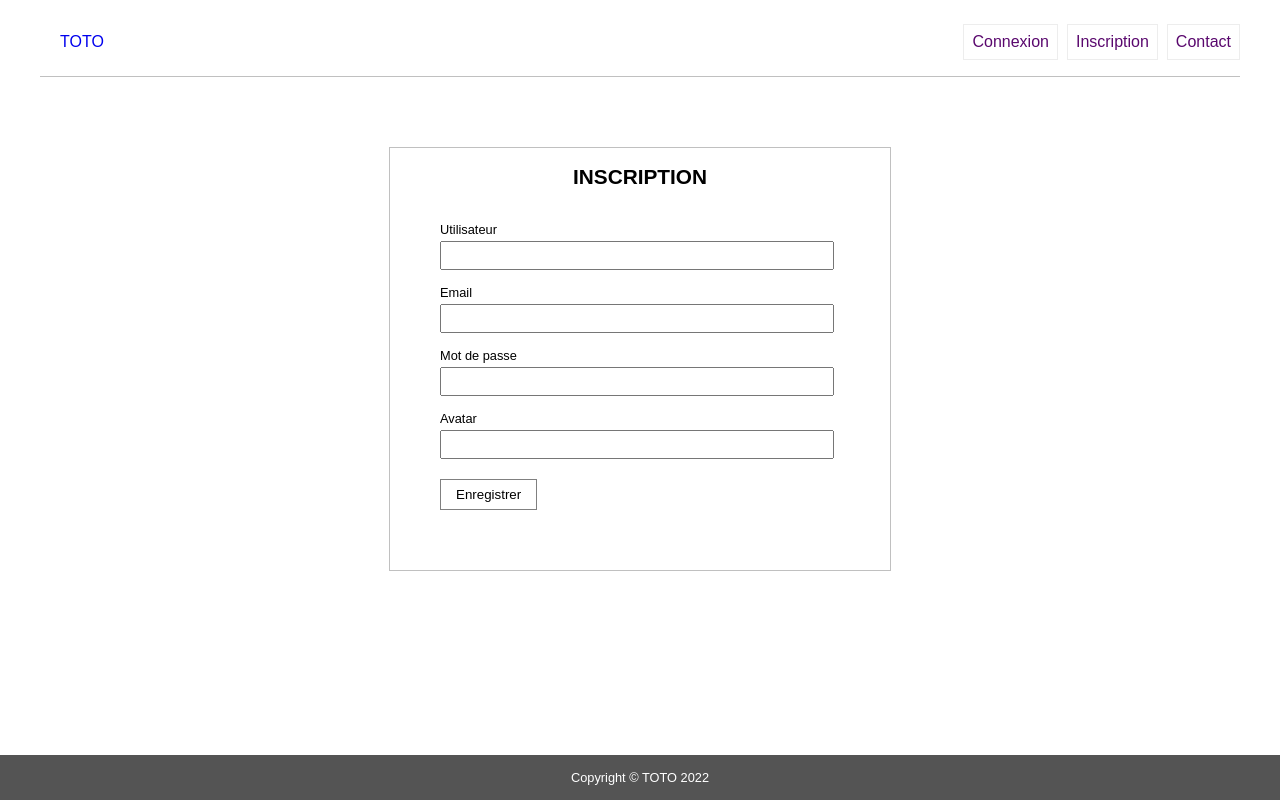
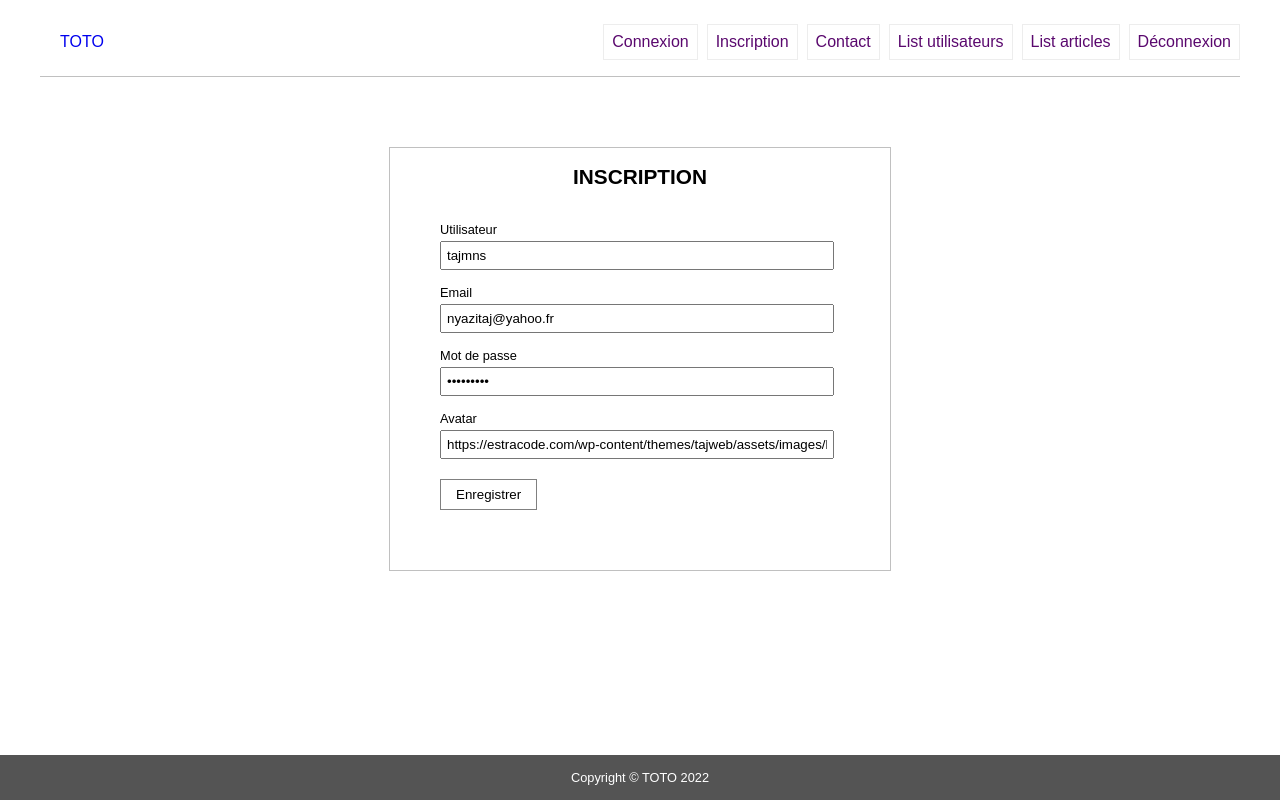
Before and after one commit to nyazitaj/TOTO-social-network-with-Angular, an Angular app: page /signup in a window 1280 px wide. Built offline with nearby package versions, Linux system fonts and the light colour scheme.

Commit message:
Login and logout page is now better than before, and some more

```diff
--- a/src/app/app.module.ts
+++ b/src/app/app.module.ts
@@ -13,6 +13,7 @@ import { LoginComponent } from './login/login.component';
 import { SignupComponent } from './signup/signup.component';
 import { UserService } from './user.service';
 import { HttpClientModule } from '@angular/common/http';
+import { ArticlesComponent } from './articles/articles.component';
 
 @NgModule({
   declarations: [
@@ -23,7 +24,8 @@ import { HttpClientModule } from '@angular/common/http';
     HeaderComponent,
     FooterComponent,
     LoginComponent,
-    SignupComponent
+    SignupComponent,
+    ArticlesComponent
   ],
   imports: [
     BrowserModule,
--- a/src/app/articles/articles.component.html
+++ b/src/app/articles/articles.component.html
@@ -1,8 +1,8 @@
 <section>
 
     <div class="container">
-        <ul>
-            <li>Test</li>
+        <ul class=""taj>
+            <li *ngIf="data as value">{{ value.email }}</li>
         </ul>
 
         <div class="form-container">
--- a/src/app/articles/articles.component.ts
+++ b/src/app/articles/articles.component.ts
@@ -1,6 +1,7 @@
 import { Component, OnInit } from '@angular/core';
 import { FormBuilder } from '@angular/forms';
-import { userIndex } from '../interface';
+import { Router } from '@angular/router';
+import { UserLogin } from '../interface';
 import { UserService } from '../user.service';
 
 @Component({
@@ -9,29 +10,46 @@ import { UserService } from '../user.service';
   styleUrls: ['../app.component.css'],
 })
 export class ArticlesComponent implements OnInit {
-  title = 'coursAngular';
 
-  constructor(private formBuilder: FormBuilder, private userService: UserService) { }
+  constructor(private formBuilder: FormBuilder, private userService: UserService, private router: Router) { }
+
+  data: any = []
+
 
   ngOnInit(): void {
-    this.userService.listUsers('token').subscribe({
+    if (this.userService.myToken == '') {
+      this.router.navigate(['']);
+    }
+
+    console.log(
+      this.userService.data
+    )
+    console.log(
+      this.userService.id
+    )
+    console.log(
+      this.userService.email
+    )
+    console.log(
+      this.userService.myToken
+    )
+
+    this.data = this.userService.data
+
+    /* this.userService.listUsers('token').subscribe({
       next: result => {
         console.log(result)
       }
-    });
+    }); */
   }
 
   pseudo: string = "";
   email: string = "";
   password: string = "";
   avatar: string = "";
+  result: any = []
 
   ajouter() {
-
-    console.log(this.pseudo);
-    console.log(this.email);
-    console.log(this.password);
-    console.log(this.pseudo);
 
     this.pseudo = ""
     this.email = ""
@@ -41,29 +59,20 @@ export class ArticlesComponent implements OnInit {
   }
 
 
+  addArticle() {
+    this.result = this.userService.signupUser({
 
-  result: any = []
-
-  addArticle() {
-    // console.log(this.logForm.value)
-    // this.userService.connection(this.email, this.pass)
-
-    this.result = this.userService.signupUser({
       pseudo: this.pseudo,
       email: this.email,
       password: this.password,
       avatar: this.avatar
+
     }).subscribe({
+
       next: result => {
         console.log(result)
       }
+
     })
-    /* console.log(
-      this.result
-    ) */
-
-    /* console.log(
-      this.userService.getConfig()
-    ) */
   }
 }
--- a/src/app/header/header.component.html
+++ b/src/app/header/header.component.html
@@ -8,6 +8,9 @@
                 <li><a href="/" title="Connexion">Connexion</a></li>
                 <li><a href="/signup" title="Inscription">Inscription</a></li>
                 <li><a href="/contact" title="Contact">Contact</a></li>
+                <li><a href="/users" title="Inscription">List utilisateurs</a></li>
+                <li><a href="/articles" title="Inscription">List articles</a></li>
+                <li><a href="#" title="Inscription">Déconnexion</a></li>
             </ul>
         </div>
     </div>
--- a/src/app/login/login.component.html
+++ b/src/app/login/login.component.html
@@ -4,14 +4,6 @@
         <div class="form-container">
             <div class="page-title">
                 <h2>Connexion</h2>
-            </div>
-
-            <div>
-                <span *ngFor="let result of results">
-                    Identifiant : {{ result.id }}<br>
-                    Email : {{ result.email }}<br>
-                    Token : {{ result.token }}
-                </span>
             </div>
 
             <form>
@@ -22,7 +14,7 @@
 
                 <div class="row-field">
                     <label for="password">Mot de passe</label>
-                    <input type="password" name="password" id="password" value="Password!" [(ngModel)]="password" />
+                    <input type="password" name="password" id="password" [(ngModel)]="password" />
                 </div>
 
                 <div class="row-field">
--- a/src/app/login/login.component.ts
+++ b/src/app/login/login.component.ts
@@ -1,7 +1,7 @@
 import { Component, OnInit } from '@angular/core';
 import { FormBuilder } from '@angular/forms';
 import { Router } from '@angular/router';
-import { userIndex } from '../interface';
+import { ResponseServer } from '../interface';
 import { UserService } from '../user.service';
 
 @Component({
@@ -16,88 +16,27 @@ export class LoginComponent implements OnInit {
   ngOnInit(): void {
   }
 
-  items: string[] = []
+  email: string = "nyazitaj@yahoo.fr";
+  password: string = "Password!"
+  urlBase = "localhost:4200"
 
-  email: string = "";
-  pass: string = "";
+  // Loggin a user and redirecting it to the articles list
+  ngConnect() {
+    this.userService.connectUser({
 
-  loginUser() {
+      email: this.email,
+      password: this.password
 
-    console.log(this.email);
-    console.log(this.pass);
+    }).subscribe({
 
-    this.email = ""
-    this.pass = ""
+      next: results  => {
+        results
 
+        if (results.email != '' && results.token != '') {
+          this.router.navigate(['/articles']);
+        }
+      }
+    })
   }
 
-  password: string = ""
-
-
-  /* logForm = this.formBuilder.group({
-    login: '',
-    pass: ''
-  });
-
-  ngConnect() {
-    // console.log(this.logForm.value)
-    this.userService.connection(this.logForm.value.login, this.logForm.value.pass)
-  } */
-
-  results: any = []
-  urlBase = "localhost:4200"
-
-  ngConnect() {
-    // console.log(this.logForm.value)
-    // this.userService.connection(this.email, this.pass)
-
-    this.userService.connectUser({
-      email: 'nyazitaj@yahoo.fr',
-      password: 'Password!'
-    }).subscribe({
-      next: results => {
-        this.results = []
-        this.results.push(results)
-
-        /* console.log(
-          this.results
-        ) */
-
-        /* if (this.results[0].email != '' && this.results[0].token != '') {
-          console.log('Everything is OK !')
-          console.log(
-            this.results[0].token
-          )
-
-          this.router.navigate(['/articles']).then(result=>{
-            console.log(result);
-          });
-          // this.router.navigate.
-        }
-        else {
-          console.log('Somethinkg went wrong')
-          console.log(
-            this.results[0].token
-          )
-        } */
-      }
-    })
-
-
-
-    /* console.log(
-      this.userService.getConfig()
-    ) */
-  }
-
-
-  /* albums: any = [];
-  constructor(private _albumService: AlbumService) { }
-  ngOnInit() {
-    this._albumService.getAllAlbums().subscribe({
-      next: albums => {
-        this.albums = albums
-      }
-    })
-  } */
 }
--- a/src/app/signup/signup.component.ts
+++ b/src/app/signup/signup.component.ts
@@ -1,6 +1,6 @@
 import { Component, OnInit } from '@angular/core';
 import { FormBuilder } from '@angular/forms';
-import { userIndex } from '../interface';
+import { Router } from '@angular/router';
 import { UserService } from '../user.service';
 
 @Component({
@@ -9,56 +9,38 @@ import { UserService } from '../user.service';
   styleUrls: ['../app.component.css'],
 })
 export class SignupComponent implements OnInit {
-  title = 'coursAngular';
 
-  constructor(private formBuilder: FormBuilder, private userService: UserService) { }
+  constructor(private formBuilder: FormBuilder, private userService: UserService, private router: Router) { }
 
   ngOnInit(): void {
   }
 
-  pseudo: string = "";
-  email: string = "";
-  password: string = "";
-  avatar: string = "";
-
-  ajouter() {
-
-    console.log(this.pseudo);
-    console.log(this.email);
-    console.log(this.password);
-    console.log(this.pseudo);
-
-    this.pseudo = ""
-    this.email = ""
-    this.password = ""
-    this.avatar = ""
-
-  }
+  pseudo: string = "tajmns";
+  email: string = "nyazitaj@yahoo.fr";
+  password: string = "Password!";
+  avatar: string = "https://estracode.com/wp-content/themes/tajweb/assets/images/logo.png";
 
 
+  // Registering a user and redirecting it to the articles list
+  registerUser() {
+    this.userService.signupUser({
 
-  result: any = []
-
-  registerUser() {
-    // console.log(this.logForm.value)
-    // this.userService.connection(this.email, this.pass)
-
-    this.result = this.userService.signupUser({
       pseudo: this.pseudo,
       email: this.email,
       password: this.password,
       avatar: this.avatar
+
     }).subscribe({
-      next: result => {
-        console.log(result)
+
+      next: results => {
+        /* console.log(results) */
+
+        if (results.email != '' && results.token != '') {
+          this.router.navigate(['/']);
+        }
       }
+
     })
-    /* console.log(
-      this.result
-    ) */
+  }
 
-    /* console.log(
-      this.userService.getConfig()
-    ) */
-  }
 }
--- a/src/app/user.service.ts
+++ b/src/app/user.service.ts
@@ -1,6 +1,6 @@
 import { Injectable } from '@angular/core';
 import { HttpClient, HttpHeaders } from '@angular/common/http';
-import { RetLogin, userIndex, UserRegister } from './interface';
+import { ResponseServer, UserLogin, UserRegister } from './interface';
 import { Observable, throwError, tap } from 'rxjs';
 import { catchError, retry } from 'rxjs/operators';
 
@@ -11,6 +11,8 @@ export class UserService {
   urlBase = "https://reseau.jdedev.fr/api/"
   handleError: any = '';
   data: any = '';
+  id: number = 0
+  email: string = '';
   myToken: string = '';
 
   httpOptions = {
@@ -21,26 +23,32 @@ export class UserService {
 
   constructor(private http: HttpClient) { }
 
-  connectUser(login: userIndex) {
-    return this.http.post<RetLogin>(this.urlBase + "user/connect", login, this.httpOptions)
+  // Connecting a new user
+  connectUser(login: UserLogin) {
+    return this.http.post<ResponseServer>(this.urlBase + "user/connect", login, this.httpOptions)
+      .pipe(
+        tap(data => {
+          this.data = data
+          this.id = data.id
+          this.email = data.email
+          this.myToken = data.token
+          /* console.log(data.id) */
+        }
+        ),
+        /* catchError(this.handleError) */
+      )
+
+  }
+
+  // Registering a new user
+  signupUser(signup: UserRegister) {
+    return this.http.post<ResponseServer>(this.urlBase + "user", signup, this.httpOptions)
       .pipe(
         tap(data => {
           this.data = data
           /* console.log(data.id) */
-        }
-        ),
-        catchError(this.handleError)
-      )
-
-  }
-
-  signupUser(signup: UserRegister) {
-    return this.http.post/* <RetLogin> */(this.urlBase + "", signup, this.httpOptions)
-      .pipe(
-        tap(data =>
-          data
-        ),
-        catchError(this.handleError)
+        }),
+        /* catchError(this.handleError) */
       )
   }
 
@@ -57,7 +65,7 @@ export class UserService {
 
     // return this.http.get/* <Config> */(this.urlBase, this.httpOptionsForUsers);
 
-    // return this.http.post/* <RetLogin> */(this.urlBase + "/article", token, this.httpOptions)
+    // return this.http.post/* <ResponseServer> */(this.urlBase + "/article", token, this.httpOptions)
     //   .pipe(
     //     tap(data =>
     //       data
@@ -67,7 +75,7 @@ export class UserService {
   }
 
   listArticle(token: string) {
-    return this.http.post/* <RetLogin> */(this.urlBase + "/article", token, this.httpOptions)
+    return this.http.post/* <ResponseServer> */(this.urlBase + "/article", token, this.httpOptions)
       .pipe(
         tap(data =>
           data
@@ -77,7 +85,7 @@ export class UserService {
   }
 
   // nouvelArticle(token: string) {
-  //   return this.http.post/* <RetLogin> */(this.urlBase + "", token, this.httpOptions)
+  //   return this.http.post/* <ResponseServer> */(this.urlBase + "", token, this.httpOptions)
   //     .pipe(
   //       tap(data =>
   //         data
```
Also changed, not shown: src/app/interface/index.ts (+3 -4 lines), 1 other file (tests, documents, lock files or other folders).
